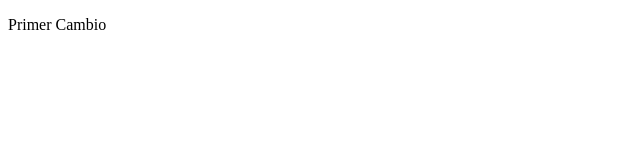
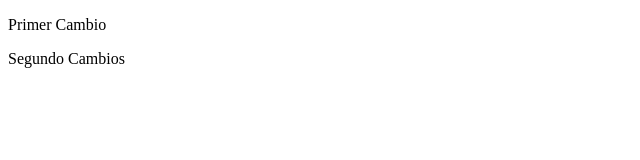
Before and after one commit to iampablito/TestRemedial, a plain HTML site: page index.html in a window 1280 px wide. Shown: the whole page, without its empty margins (0-640 px from the left). Drawn offline with Linux system fonts and the light colour scheme.

Commit message:
Segundo Cambio

```diff
--- a/index.html
+++ b/index.html
@@ -8,5 +8,6 @@
 </head>
 <body>
     <p>Primer Cambio</p>
+    <p>Segundo Cambios</p>
 </body>
 </html>
```
